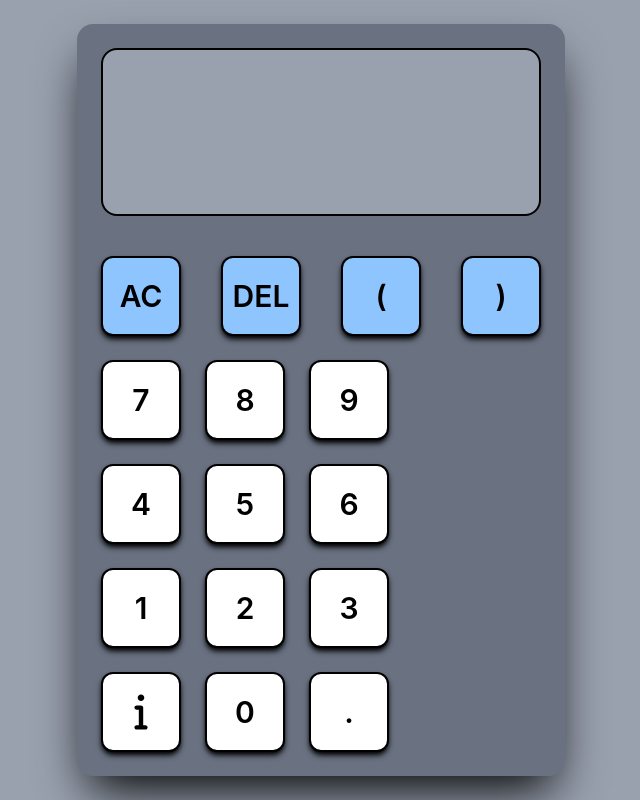
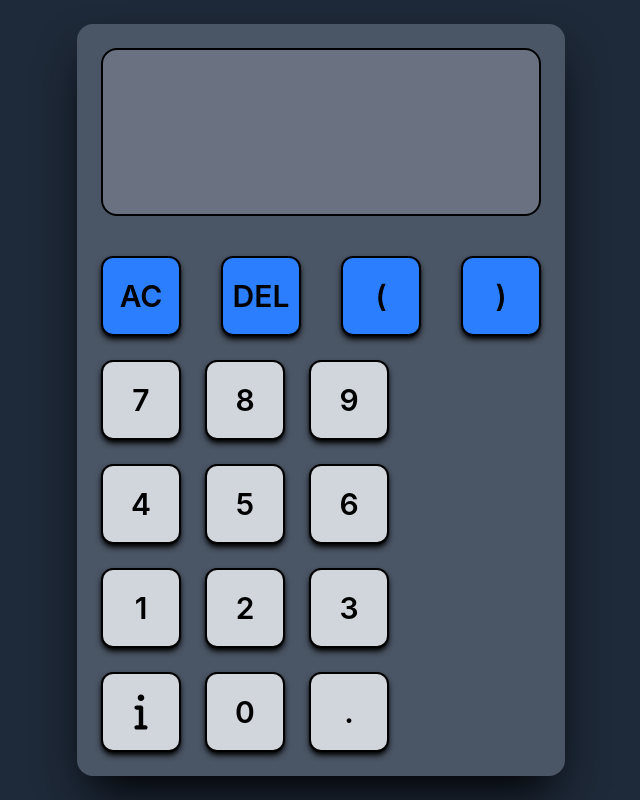
Before and after one commit to Shaedow2000/WebCalc, a website built with Vite: page index.html in a window 1280 px wide. Shown: the whole page, without its empty margins (319-959 px from the left). Built offline with nearby package versions, Linux system fonts and the light colour scheme.

Commit message:
Add dark mode to the buttons.

```diff
--- a/index.html
+++ b/index.html
@@ -1,5 +1,5 @@
 <!DOCTYPE html>
-<html lang="en" class="">
+<html lang="en" class="dark">
     <head>
         <meta charset="UTF-8">
         <meta name="viewport" content="width=device-width, initial-scale=1">
--- a/src/style.css
+++ b/src/style.css
@@ -16,7 +16,7 @@ main, #buttons {
 }
 
 #buttons div {
-    @apply flex justify-center items-center border-2 border-black rounded-xl w-18 h-18 md:w-20 md:h-20 shadow-md shadow-black p-4 bg-white text-2xl md:text-3xl font-semibold transition-all cursor-pointer
+    @apply flex justify-center items-center border-2 border-black rounded-xl w-18 h-18 md:w-20 md:h-20 shadow-md shadow-black p-4 bg-white dark:bg-gray-300 text-black text-2xl md:text-3xl font-semibold transition-all cursor-pointer
 }
 #buttons div:hover {
     @apply shadow-lg -translate-y-0.5
@@ -29,7 +29,7 @@ main, #buttons {
     @apply flex gap-10 md:mt-10
 }
 #top-buttons div {
-    @apply bg-blue-300
+    @apply bg-blue-300 dark:bg-blue-500
 }
 
 #numbers {
```
